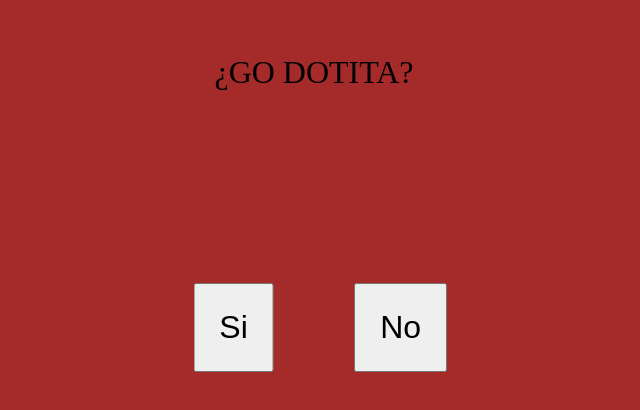
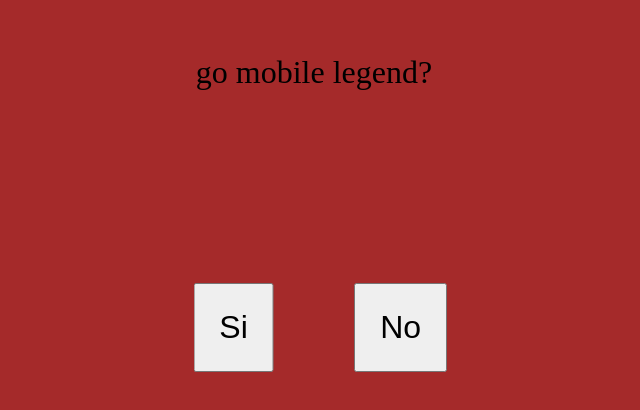
Before and after one commit to RyanSP19/webbsionoryan, a plain HTML site: page index.html in a window 1280 px wide. Shown: the part 138-548 px from the top of the page, without its empty margins (326-966 px from the left). Drawn offline with Linux system fonts and the light colour scheme.

Commit message:
Update index.html

```diff
--- a/index.html
+++ b/index.html
@@ -9,7 +9,7 @@
 </head>
 <body>
     <div class="contenedor">
-        <p>¿GO DOTITA?</p>
+        <p>go mobile legend? </p>
         <button id="yesBtn">Si</button>
         <button id="noBtn">No</button>
     </div>
```
